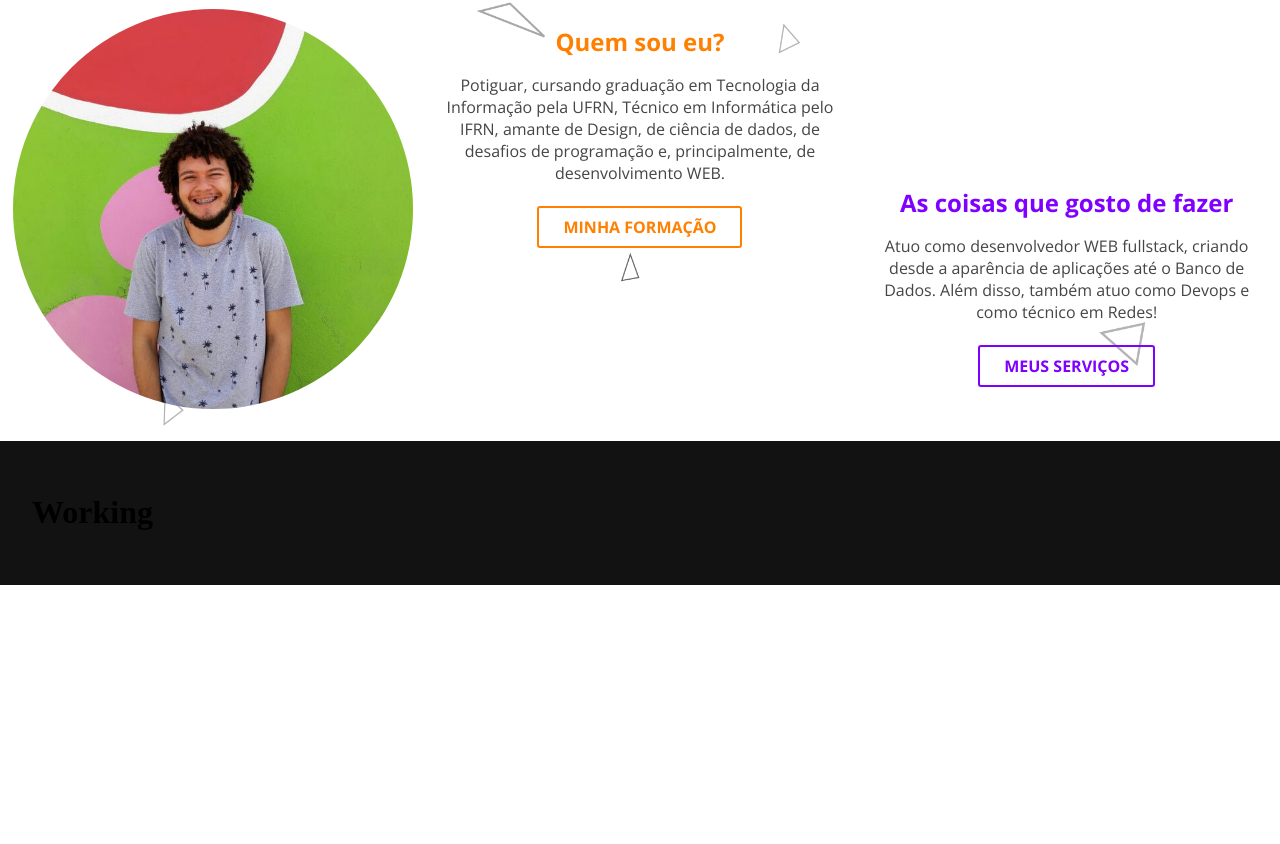
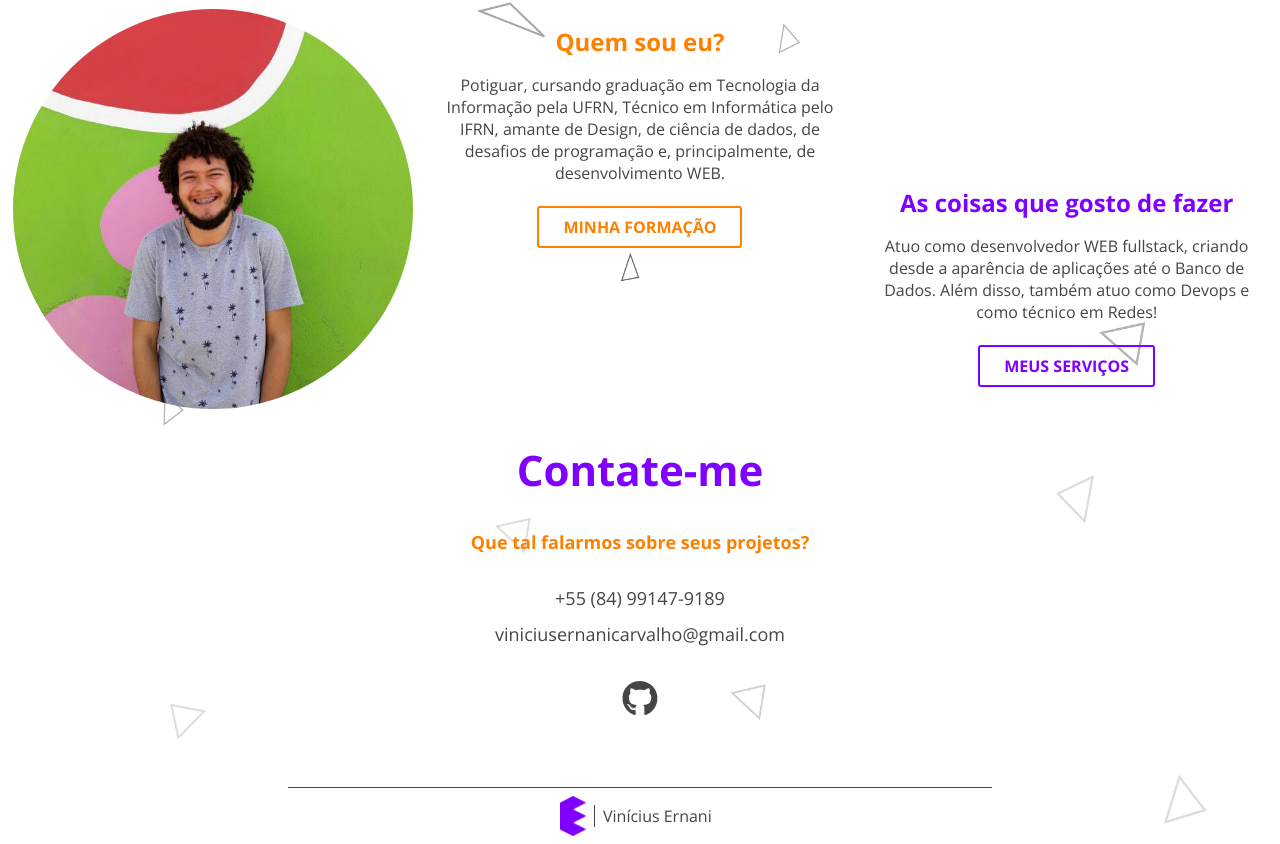
Before and after one commit to erneani/erneani.github.io, a React (Create React App) app: page / in a window 1280 px wide. Shown: the part 927-1771 px from the top of the page. Before the commit the page ends 1512 px from the top, so only its background shows below. Built offline with nearby package versions, Linux system fonts and the light colour scheme.

Commit message:
Create the footer

```diff
--- a/public/index.html
+++ b/public/index.html
@@ -11,7 +11,7 @@
       Importing google Fonts (Open Sans)
     -->
     <link href="https://fonts.googleapis.com/css?family=Open+Sans:400,700" rel="stylesheet">
-
+    <link href="https://fonts.googleapis.com/css?family=Merienda" rel="stylesheet">
     <!--
       Importing Font Awesome CDN
     -->
--- a/src/components/Footer.js
+++ b/src/components/Footer.js
@@ -1,15 +1,107 @@
 import React from 'react';
 import styled from 'styled-components';
+import logo from '../images/erneani_purple.png'
 
 const FooterContainer = styled.div`
-    background-color: #121212;
-    padding: 2rem;
+    background-color: rgba(255,255,255,0.6);
+    flex-direction: column;
+    padding: 0;
+    display: flex;
+`;
+
+const ContactColumn = styled.div`
+    flex-direction: column;
+    font-family: 'Open Sans', sans serif;
+    margin: 0 auto;
+    color: #454545;
+`;
+
+const ContactTitle = styled.h3`
+    text-align: center;
+    font-weight: 800;
+    font-size: 42px;
+    margin: 0;
+    color: #8000ff;
+`;
+
+const ContactText = styled.div`
+    font-weight: bold;
+    text-align: center;
+    font-size: 18px;
+    margin: 2rem 0;
+    color: #ff8000;
+`;
+
+const ContactItem = styled.h5`
+    font-weight: 400;
+    text-align: center;
+    font-size: 18px;
+    margin: 0.75rem 0;
+`;
+
+const ContactList = styled.ul`
+    justify-content: space-evenly;
+    list-style: none;
+    display: inline-flex;
+    padding: 0;
+    margin: 1rem auto;
+    width: 100%;
+`;
+
+const ListItem = styled.li`
+    font-size: 36px;
+
+    a {
+        color: #454545;
+    }
+`;
+
+const FooterBar = styled.div`
+    background-color: #fff;
+    justify-content: center;
+    flex-direction: row;
+    border-top: 1px solid #8000ff;
+    display: flex;
+    padding: 0.5rem 2rem 0.5rem;
+    margin: 3rem auto 0;
+    width: 50%;
+`;
+
+const FooterBarImage = styled.img`
+    max-height: 40px;
+`;
+
+const FooterBarName = styled.div`
+    font-family: "Open sans", sans serif;
+    border-left: 1px solid #454545;
+    font-weight: 400;
+    padding-left: 0.5rem;
+    margin: auto 0.5rem;
+    color: #454545;
 `;
 
 export const Footer = () => {
     return(
         <FooterContainer>
-            <h1>Working</h1>
+            <ContactColumn>
+                <ContactTitle>Contate-me</ContactTitle>
+                <ContactText>
+                    Que tal falarmos sobre seus projetos?
+                </ContactText>
+                <ContactItem>+55 (84) 99147-9189</ContactItem>
+                <ContactItem>viniciusernanicarvalho@gmail.com</ContactItem>
+                <ContactList>
+                    <ListItem><a href="https://erneani.github.io" target="_blank"><i class="fab fa-github"></i></a></ListItem>
+                    {/*<ListItem><a href="#"><i className="fab fa-linkedin"></i></a></ListItem> */}
+                    {/*<ListItem><a href="#"><i className="fab fa-medium"></i></a></ListItem> */}
+                </ContactList>
+            </ContactColumn>
+            <FooterBar>
+                <FooterBarImage src={logo} />
+                <FooterBarName>
+                     Vinícius Ernani
+                </FooterBarName>
+            </FooterBar>
         </FooterContainer>
     );
 }
```
Also changed, not shown: src/images/erneani_dark.png (added), src/images/erneani_purple.png (added).
